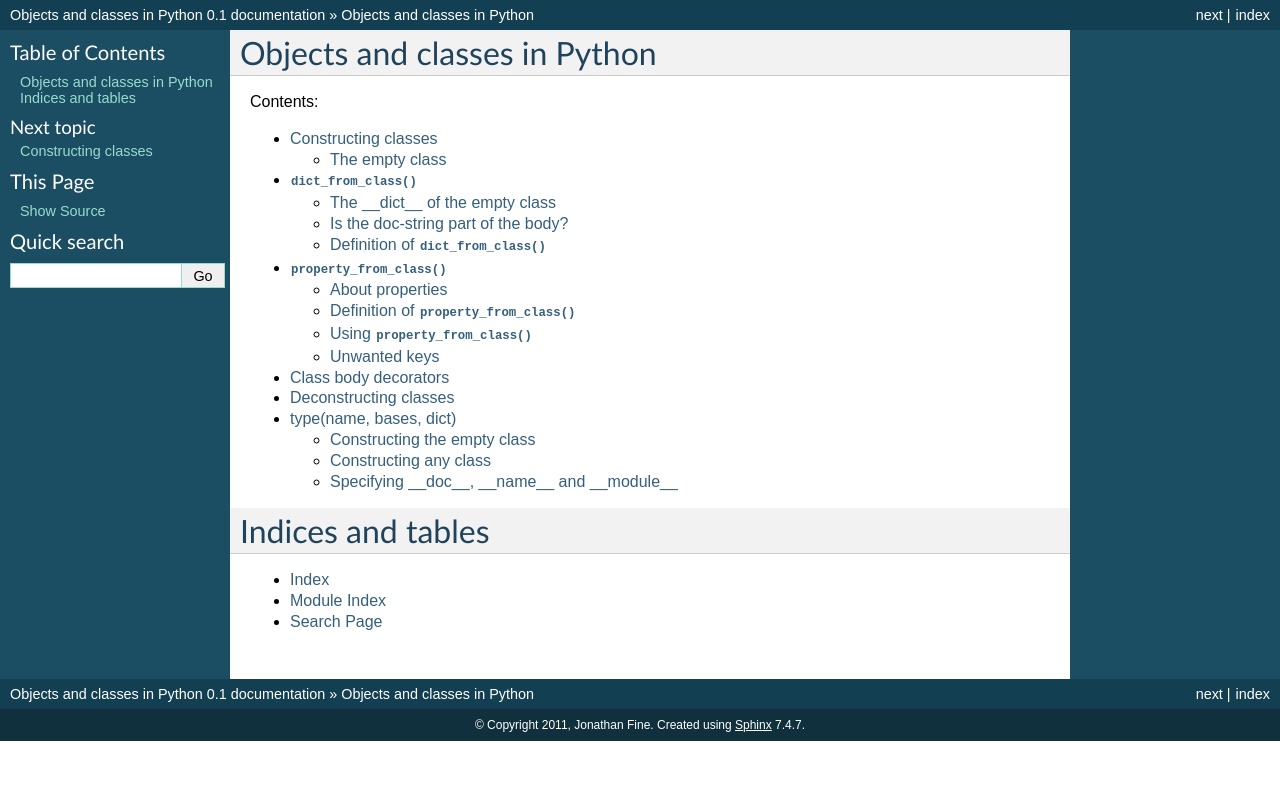
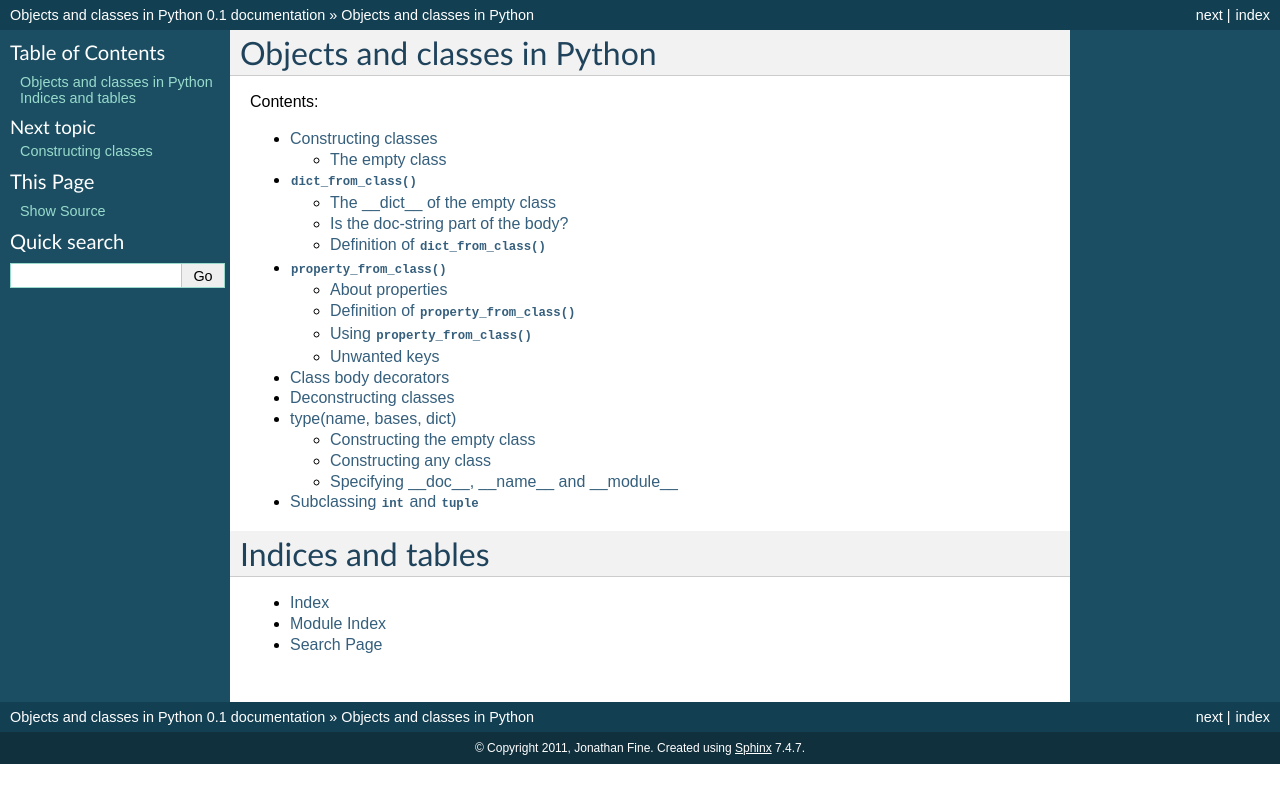
Before and after one commit to nazrulworld/jfine-python-classes-tutorial, a Sphinx documentation site: the page built from source/index.rst, in a window 1280 px wide. Shown: the top 803 px of the page. Built offline with Sphinx 7.4.7, drawn with Linux system fonts in a browser that asks for light colours.

Commit message:
Add stub subclass-int-and-tuple.rst.

```diff
--- a/source/index.rst
+++ b/source/index.rst
@@ -17,6 +17,7 @@ Contents:
    class-body-decorators
    deconstruct
    type-name-bases-dict
+   subclass-int-and-tuple
 
 Indices and tables
 ==================
--- /dev/null
+++ b/source/subclass-int-and-tuple.rst
@@ -0,0 +1,2 @@
+Subclassing :class:`int` and :class:`tuple`
+===========================================
```
